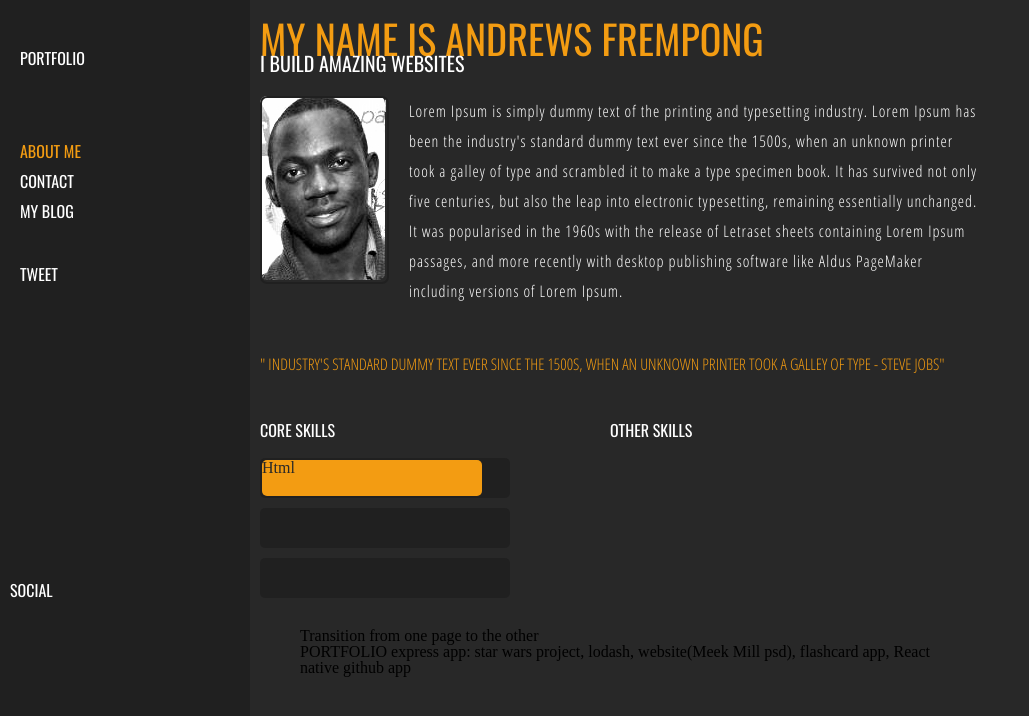
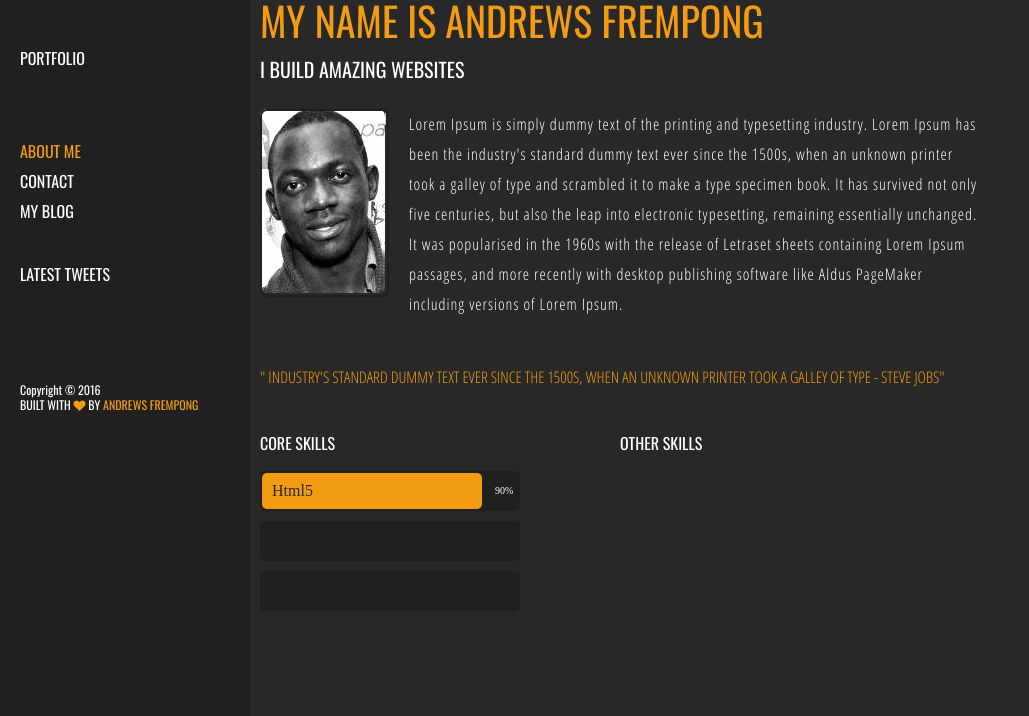
Before and after one commit to frempongandrews/frempongandrews.github.io, a plain HTML site: page index.html in a window 1280 px wide. Shown: the whole page, without its empty margins (0-1029 px from the left). Drawn offline with nearby package versions, Linux system fonts and the light colour scheme.

Commit message:
perfected footer

```diff
--- a/index.html
+++ b/index.html
@@ -1,4 +1,4 @@
-<<<<<<< HEAD <!doctype html>
+<!doctype html>
 
 <html lang="en">
 
@@ -8,16 +8,21 @@
     <title> Andrews Frempong | Frontend web developer </title>
     <link rel="stylesheet" href="styles/styles.css">
     <link href="https://fonts.googleapis.com/css?family=Open+Sans+Condensed:300|Oswald" rel="stylesheet">
+    <link rel="stylesheet" href="https://maxcdn.bootstrapcdn.com/font-awesome/4.6.3/css/font-awesome.min.css">
 
 
 </head>
 
 <body>
+
+    <!-- container -->
     <div class="container">
+
+
         <!-- sidebar-->
         <aside class="sidebar">
 
-                <p class="sidebar-item"><a href="#" class="sidebar-item">PORTFOLIO</a></p>
+            <p class="sidebar-item"><a href="./pages/portfolio.html" class="sidebar-item">PORTFOLIO</a></p>
             <div class="personal-info sidebar-item">
                 <p><a href="#" class="sidebar-item active-about-me">ABOUT ME</a></p>
                 <p><a href="./pages/contact.html" class="sidebar-item">CONTACT</a></p>
@@ -25,22 +30,23 @@
             </div>
 
             <div class="tweet sidebar-item">
-                    <h3 class="sidebar-item">TWEET</h3>
+                <h3 class="sidebar-item">LATEST TWEETS</h3>
                 <p></p>
 
             </div>
 
-                <div class="social sidebar-item">
-                    <p>SOCIAL</p>
-                    <img/>
+
+            <!--footer/copyright -->
+            <div class="copyright">
+                <p>Copyright &copy; 2016 <br /> BUILT WITH <i class="fa fa-heart"></i> BY <a href="index.html">ANDREWS FREMPONG</a></p>
             </div>
 
         </aside>
-
         <!-- end of sidebar-->
 
         <!-- main content-->
         <div class="main-content">
+            <!-- content-->
             <div class="content">
                 <h1 class="main-content-title">MY NAME IS ANDREWS FREMPONG <br/><span class="sub-title">I BUILD AMAZING WEBSITES</span>
             </h1>
@@ -53,8 +59,8 @@
                     </div>
                     <p class="introduction">
                         Lorem Ipsum is simply dummy text of the printing and typesetting industry. Lorem Ipsum has been the industry's standard dummy text ever since the 1500s, when an unknown printer took a galley of type and scrambled it to make a type specimen book. It has
-                            survived not only five centuries, but also the leap into electronic typesetting, remaining essentially unchanged. It was popularised in the 1960s with the release of Letraset sheets containing Lorem Ipsum passages, and more
-                            recently with desktop publishing software like Aldus PageMaker including versions of Lorem Ipsum.
+                        survived not only five centuries, but also the leap into electronic typesetting, remaining essentially unchanged. It was popularised in the 1960s with the release of Letraset sheets containing Lorem Ipsum passages, and more recently
+                        with desktop publishing software like Aldus PageMaker including versions of Lorem Ipsum.
                     </p>
 
                     <p class="quote">" industry's standard dummy text ever since the 1500s, when an unknown printer took a galley of type - Steve Jobs"
@@ -62,18 +68,23 @@
 
                 </div>
 
-
-                    <div class="skills">
+                <!-- skills container-->
+                <div class="skills-container">
 
 
-                        <div class="core-skills">
+                    <div class="core-skills-container">
 
 
                         <h4 class="skills-title"> CORE SKILLS</h4>
 
                         <div class="skill-container-html ">
-                                <div class="skill-percentage-html">Html</div>
+                            <div class="skill-percentage-html">
+                                <p>Html5</p>
                             </div>
+                            <p>90%</p>
+                        </div>
+
+
                         <div class="skill-container-css">
                             <div class="skill-percentage"></div>
                         </div>
@@ -85,7 +96,7 @@
                     </div>
 
 
-                        <div class="other-skills">
+                    <div class="other-skills-container">
                         <h4 class="skills-title"> OTHER SKILLS</h4>
 
                         <div class=" ">
@@ -100,22 +111,24 @@
                     </div>
 
                 </div>
+                <!-- end skills container-->
 
             </div>
+            <!-- end content-->
 
             <div class="clear"></div>
 
         </div>
         <!-- end main content-->
+    </div>
+    <!-- end of container -->
 
-            <div style="margin-top: 30px; margin-left: 300px">
-                <p>Transition from one page to the other</p>
-                <p>
-                    PORTFOLIO express app: star wars project, lodash, website(Meek Mill psd), flashcard app, React native github app
-                </p>
+    <!-- live reload -->
+    <script>
+        document.write('<script src="http://' + (location.host || 'localhost').split(':')[0] + ':35729/livereload.js?snipver=1"></' + 'script>')
+    </script>
 
-            </div>
-        </div>
+    <script src="https://code.jquery.com/jquery-3.1.1.min.js" integrity="sha256-hVVnYaiADRTO2PzUGmuLJr8BLUSjGIZsDYGmIJLv2b8=" crossorigin="anonymous"></script>
     <script src="scripts/scripts.js"></script>
 </body>
 
--- a/scripts/scripts.js
+++ b/scripts/scripts.js
@@ -0,0 +1,7 @@
+$.ajax(
+    "http://search.twitter.com/search.json?cats"
+
+
+    function(data) {
+        console.log(data);
+    });
--- a/styles/styles.css
+++ b/styles/styles.css
@@ -3,19 +3,7 @@
    License: none (public domain)
 */
 
-html, body, div, span, applet, object, iframe,
-h1, h2, h3, h4, h5, h6, p, blockquote, pre,
-a, abbr, acronym, address, big, cite, code,
-del, dfn, em, img, ins, kbd, q, s, samp,
-small, strike, strong, sub, sup, tt, var,
-b, u, i, center,
-dl, dt, dd, ol, ul, li,
-fieldset, form, label, legend,
-table, caption, tbody, tfoot, thead, tr, th, td,
-article, aside, canvas, details, embed,
-figure, figcaption, footer, header,
-menu, nav, output, ruby, section, summary,
-time, mark, audio, video {
+html, body, div, span, applet, object, iframe, h1, h2, h3, h4, h5, h6, p, blockquote, pre, a, abbr, acronym, address, big, cite, code, del, dfn, em, img, ins, kbd, q, s, samp, small, strike, strong, sub, sup, tt, var, b, u, i, center, dl, dt, dd, ol, ul, li, fieldset, form, label, legend, table, caption, tbody, tfoot, thead, tr, th, td, article, aside, canvas, details, embed, figure, figcaption, footer, header, menu, nav, output, ruby, section, summary, time, mark, audio, video {
     margin: 0;
     padding: 0;
     border: 0;
@@ -23,29 +11,36 @@ time, mark, audio, video {
     font: inherit;
     vertical-align: baseline;
 }
+
+
 /* HTML5 display-role reset for older browsers */
-article, aside, details, figcaption, figure,
-footer, header, menu, nav, section {
+
+article, aside, details, figcaption, figure, footer, header, menu, nav, section {
     display: block;
 }
+
 body {
     line-height: 1;
 }
+
 ol, ul {
     list-style: none;
 }
+
 blockquote, q {
     quotes: none;
 }
-blockquote:before, blockquote:after,
-q:before, q:after {
+
+blockquote:before, blockquote:after, q:before, q:after {
     content: '';
     content: none;
 }
+
 table {
     border-collapse: collapse;
     border-spacing: 0;
 }
+
 
 /*
   ==========================================================
@@ -53,26 +48,23 @@ table {
   ==========================================================
 */
 
-
-
-body{
-    background-color: #282828 ;
+body {
+    background-color: #282828;
     max-width: 960px;
     min-width: 800px;
     margin: 0;
     animation: fadeIn 2s ease;
     transform: translateX(0px);
-
 }
 
 @keyframes fadeIn {
-    from{
+    from {
         opacity: 0;
-        transform: translate(-2000px);
+        /*transform: translate(-2000px);*/
     }
-    to{
+    to {
         opacity: 1;
-        transform: translate(0px);
+        /*transform: translate(0px);*/
     }
 }
 
@@ -83,7 +75,7 @@ body{
   ==========================================================
 */
 
-.sidebar{
+.sidebar {
     background-color: #202020;
     width: 250px;
     height: 800px;
@@ -91,49 +83,71 @@ body{
     top: 0;
     left: 0;
     font-family: 'Oswald', sans-serif;
-
 }
 
-.sidebar-item{
+.sidebar-item {
     position: relative;
     left: 10px;
     color: #fff;
     transition: color 0.6s ease-in-out;
 }
 
-.sidebar-item:hover{
+.sidebar-item:hover {
     color: #f39c12;
     cursor: pointer;
-
 }
 
-.sidebar a{
+.sidebar a {
     text-decoration: none;
 }
 
-.sidebar>p{
+.sidebar>p {
     top: 50px;
 }
 
-.active-about-me, .active-contact-me{
+.active-about-me, .active-contact-me, .active-portfolio {
     color: #f39c12;
 }
 
-.tweet{
+.tweet {
     margin-top: 40px;
 }
 
-.personal-info{
+.personal-info {
     margin-top: 120px;
     line-height: 30px;
     position: relative;
     left: 10px;
 }
 
-.social{
+.copyright {
+    margin-top: 100px;
+    text-align: left;
+    font-size: 12px;
+    line-height: 15px;
+    color: white;
     position: relative;
-    left: 10px;
-    margin-top: 300px;
+    left: 20px;
+}
+
+copyright:hover {
+    cursor: auto;
+}
+
+.copyright p>a {
+    /*color: white;*/
+    text-decoration: none;
+    color: #f39c12;
+    transition: color 0.6s ease;
+}
+
+.copyright p>a:hover {
+    cursor: pointer;
+    color: #f39c12;
+}
+
+.fa-heart {
+    color: #f39c12;
 }
 
 
@@ -143,32 +157,32 @@ body{
   ==========================================================
 */
 
-.main-content{
+.main-content {
     margin-left: 260px;
 }
 
-
-.main-content-title{
+.main-content-title {
     color: #f39c12;
     font-size: 40px;
     line-height: 25px;
-    margin-top: 10px;
+    margin-top: 0px;
     font-family: 'Oswald', sans-serif;
+    line-height: 40px;
 }
 
-.main-content-title>span{
+.main-content-title>span {
     color: #fff;
     font-size: 20px;
 }
 
-.my-intro{
+.my-intro {
     margin-top: 20px;
     font-family: 'Open Sans Condensed', sans-serif;
     font-size: 16px;
     color: white;
 }
 
-.my-intro>div{
+.my-intro>div {
     float: left;
     position: relative;
     /*border: 3px solid red;*/
@@ -177,62 +191,55 @@ body{
     perspective: 500px;
 }
 
-.my-pic{
+.my-pic {
     position: absolute;
     transform: rotateY(0deg);
     border-radius: 7px;
     transition: transform 1s ease-in-out;
     backface-visibility: hidden;
-
-
 }
 
-.my-pic-back{
+.my-pic-back {
     height: 184px;
     width: 125px;
     border-radius: 7px;
     /*background-color: white;*/
     transition: transform 1s ease-in-out;
     transform: rotateY(180deg);
-    border: 2px solid #202020;;
-
-
-
+    border: 2px solid #202020;
+    ;
 }
 
-.my-intro>div:hover .my-pic{
+.my-intro>div:hover .my-pic {
     transform: rotateY(-180deg);
-
 }
 
-.my-intro>div:hover .my-pic-back{
+.my-intro>div:hover .my-pic-back {
     transform: rotateY(0deg);
 }
 
+
 /*.my-pic:hover>.my-pic-back{*/
-    /*transform: rotateY(180deg) ;*/
+
+
+/*transform: rotateY(180deg) ;*/
+
+
 /*}*/
 
-
-
-.introduction{
+.introduction {
     position: relative;
     left: 20px;
     letter-spacing: 1px;
     line-height: 30px;
 }
 
-.quote{
+.quote {
     position: relative;
     top: 50px;
     color: #f39c12;
     text-transform: uppercase;
-
 }
-
-
-
-
 
 
 /*
@@ -241,34 +248,32 @@ body{
   ==========================================================
 */
 
-
-.skills{
+.skills-container {
     margin-top: 100px;
     color: white;
     display: flex;
     display-direction: row;
 }
 
-.skills-title{
+.skills-title {
     margin-bottom: 20px;
     font-family: 'Oswald', sans-serif;
 }
 
-.clear{
+.clear {
     clear: both;
 }
 
-
-.core-skills .other-skills{
+.core-skills-container .other-skills-container {
     width: 400px;
 }
 
-.other-skills{
+.other-skills-container {
     margin-left: 100px;
 }
 
-.skill-container-html{
-    width: 250px;
+.skill-container-html, .skill-container-css, .skill-container-javascript {
+    width: 260px;
     background-color: #202020;
     height: 40px;
     border-radius: 5px;
@@ -276,22 +281,7 @@ body{
     position: relative;
 }
 
-.skill-container-css{
-    width: 250px;
-    background-color: #202020;
-    height: 40px;
-    border-radius: 5px;
-    margin-bottom: 10px;
-}
-
-.skill-container-javascript{
-    width: 250px;
-    background-color: #202020;
-    height: 40px;
-    border-radius: 5px;
-}
-
-.skill-percentage-html{
+.skill-percentage-html {
     background-color: #f39c12;
     width: 220px;
     height: 36px;
@@ -301,3 +291,20 @@ body{
     top: 2px;
     left: 2px;
 }
+
+.skill-percentage-html>p {
+    line-height: 35px;
+    width: 150px;
+    margin-left: 10px;
+}
+
+.skill-container-html>p {
+    color: white;
+    width: 30px;
+    position: absolute;
+    right: -5px;
+    top: 15px;
+    font-size: 10px
+}
+
+.skill-percentage-html ml
```
Also changed, not shown: pages/contact.html (+7 -6 lines), pages/portfolio.html (+41 -3 lines). Lines whose indentation alone changed are shown as unchanged.
